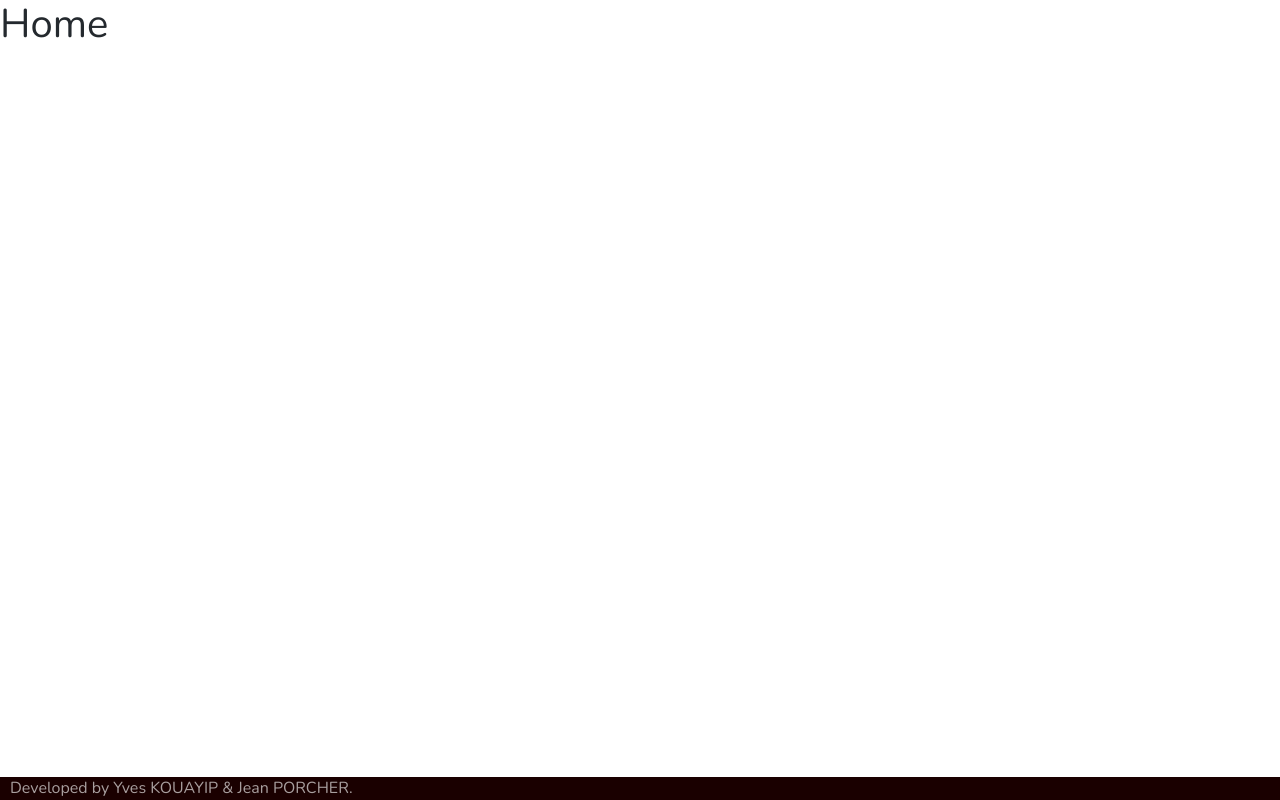
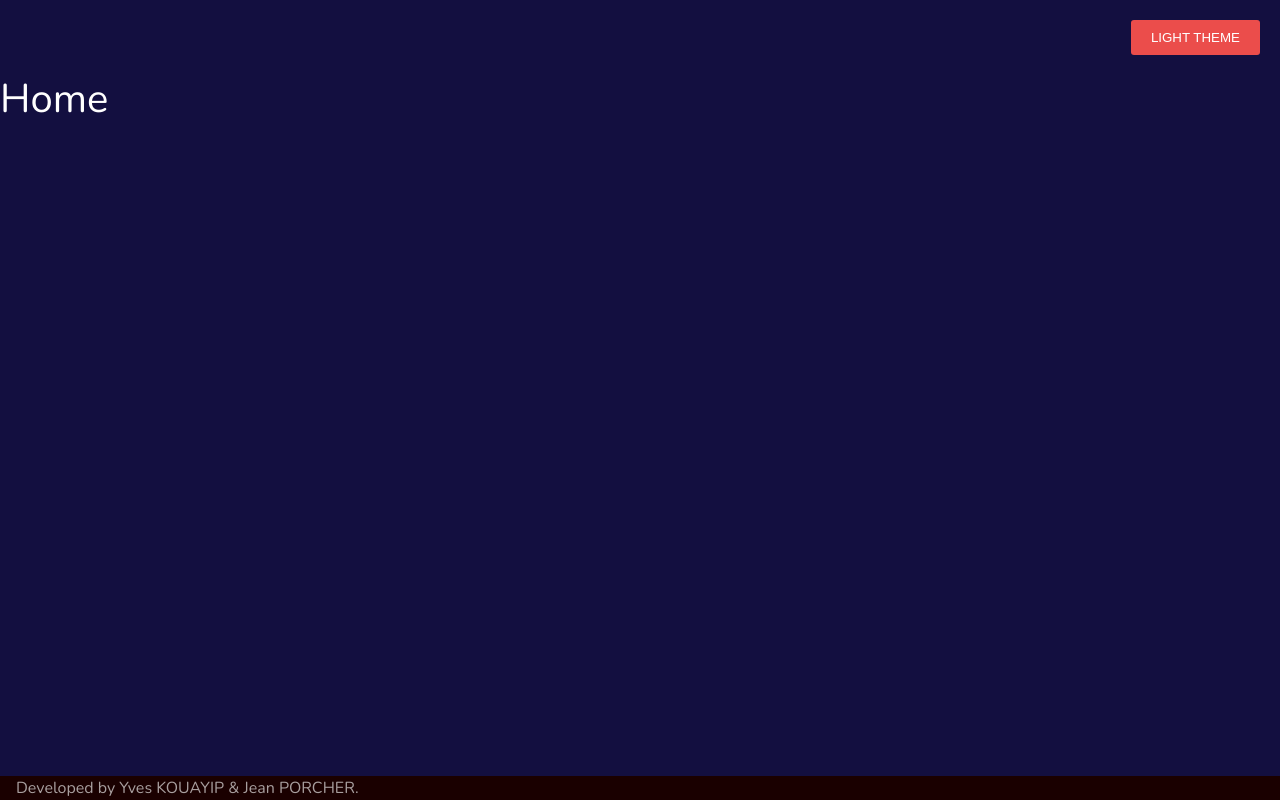
Before and after one commit to Yves-Jean/cx-react-pokemon, a React (Create React App) app in the folder client/: page / in a window 1280 px wide. Built offline with nearby package versions, Linux system fonts and the light colour scheme.

Commit message:
defined default dark color

```diff
--- a/client/src/components/toolbar/Toolbar.jsx
+++ b/client/src/components/toolbar/Toolbar.jsx
@@ -1,7 +1,14 @@
 import React from "react";
+import "./toolbar.scss";
 
 const Toolbar = () => {
-  return <div></div>;
+  return (
+    <header className="header container">
+      <nav className="nav-bar display-flex flex-justify-end">
+        <button className="btn btn-pink">light theme</button>
+      </nav>
+    </header>
+  );
 };
 
 export default Toolbar;
--- a/client/src/components/toolbar/toolbar.scss
+++ b/client/src/components/toolbar/toolbar.scss
@@ -0,0 +1,7 @@
+.header {
+  .nav-bar {
+    button {
+      text-transform: uppercase;
+    }
+  }
+}
--- a/client/src/scss/_base.scss
+++ b/client/src/scss/_base.scss
@@ -3,9 +3,12 @@ html {
 }
 
 body {
+  font-size: 1.6rem;
   font-family: var(--font-family-nunito);
   line-height: 1.3;
-  color: var(--text-color);
+  font-weight: 400;
+  color: var(--text-color-drak);
+  background: var(--background-drak);
 }
 
 h1,
@@ -43,10 +46,6 @@ h6 {
   font-size: 1.5rem;
 }
 
-p {
-  font-size: 1.6rem;
-}
-
 img {
   max-height: 100%;
   max-width: 100%;
--- a/client/src/scss/_classes.scss
+++ b/client/src/scss/_classes.scss
@@ -0,0 +1,40 @@
+.container {
+  max-width: 1400px;
+  padding: 2rem;
+  margin: auto;
+}
+
+.btn {
+  padding: 1rem 2rem;
+  border: none;
+  border-radius: 3px;
+  &-pink {
+    background: #eb4d4b;
+    color: var(--white);
+  }
+}
+
+.display-flex {
+  display: flex;
+}
+
+.flex {
+  &-wrap {
+    flex-wrap: wrap;
+  }
+  &-nowrap {
+    flex-wrap: nowrap;
+  }
+
+  &-justify {
+    &-center {
+      justify-content: center;
+    }
+    &-start {
+      justify-content: flex-start;
+    }
+    &-end {
+      justify-content: flex-end;
+    }
+  }
+}
--- a/client/src/scss/_vars.scss
+++ b/client/src/scss/_vars.scss
@@ -2,5 +2,7 @@
   --text-color: #24292e;
   --black: #000000;
   --white: #ffffff;
+  --background-drak: #130f40;
+  --text-color-drak: #ffffff;
   --font-family-nunito: "Nunito", sans-serif;
 }
--- a/client/src/scss/style.scss
+++ b/client/src/scss/style.scss
@@ -1,3 +1,4 @@
 @import "reset";
 @import "vars";
 @import "base";
+@import "classes";
```
